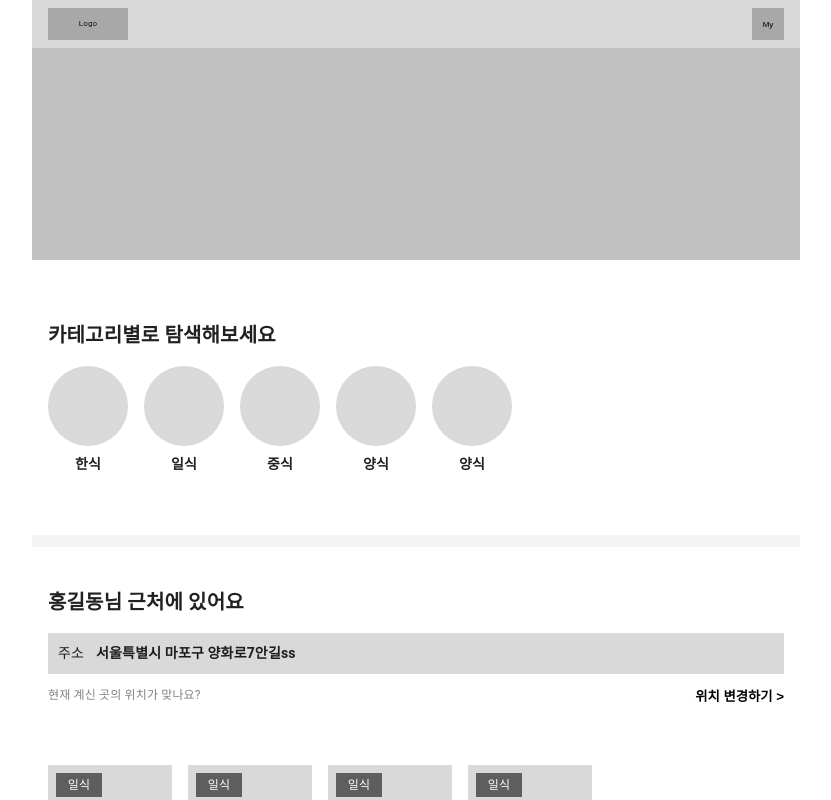
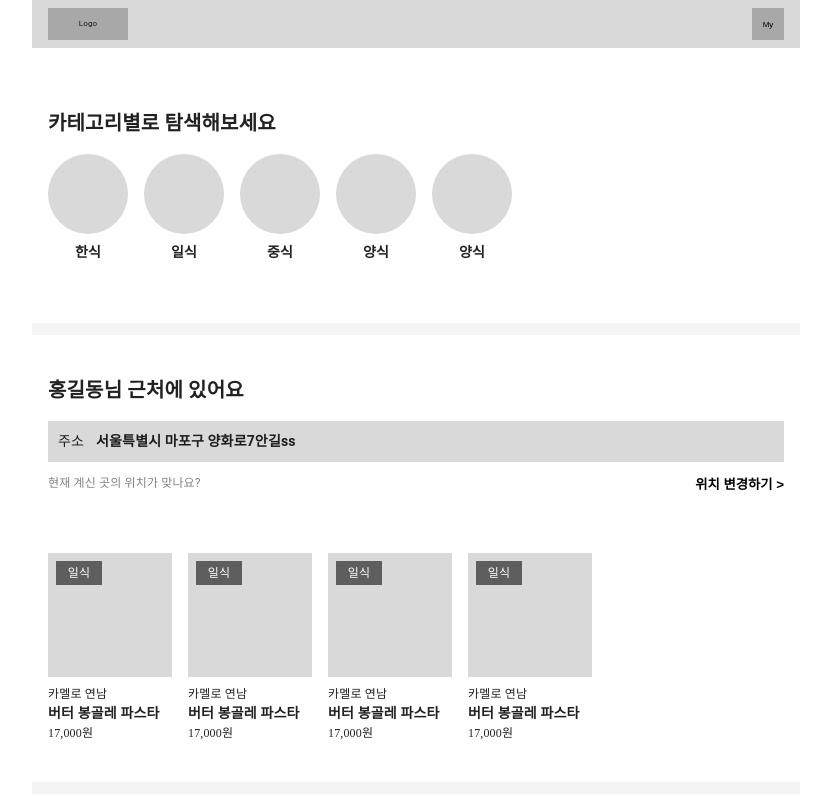
Before and after one commit to dlantjdgkgk/SmallGift, a React (Create React App) app: page / in a window 1280 px wide. Shown: the top 800 px of the page, without its empty margins (224-1055 px from the left). Built offline with nearby package versions, Linux system fonts and the light colour scheme.

Commit message:
fix : 디자인 수정

```diff
--- a/src/components/Header/Header.tsx
+++ b/src/components/Header/Header.tsx
@@ -1,4 +1,5 @@
 import * as Styled from "./style";
+import { Outlet } from "react-router-dom";
 
 const Header = () => {
   return (
@@ -9,7 +10,7 @@ const Header = () => {
           <button type="button">My</button>
         </div>
       </Styled.HeaderWrapper>
-      <Styled.Navbar />
+      <Outlet />
     </>
   );
 };
```
